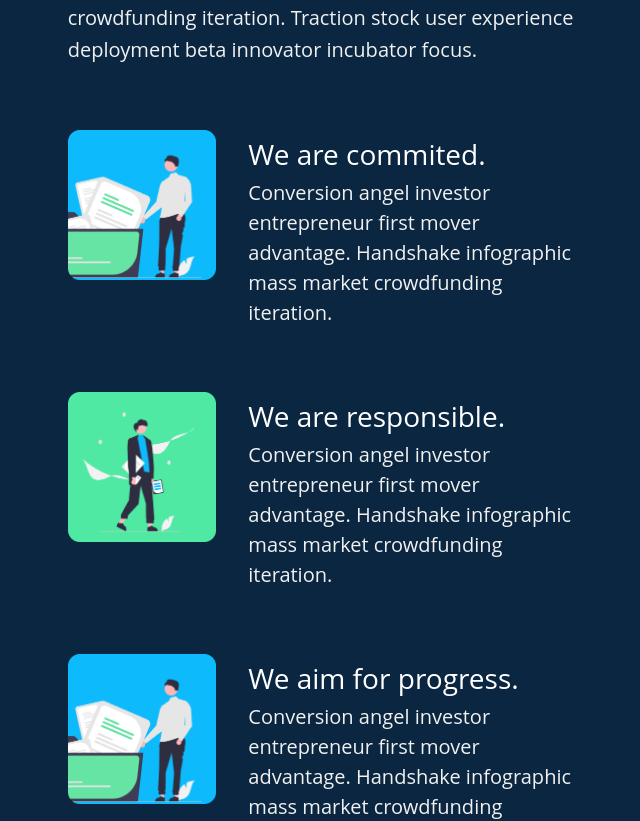
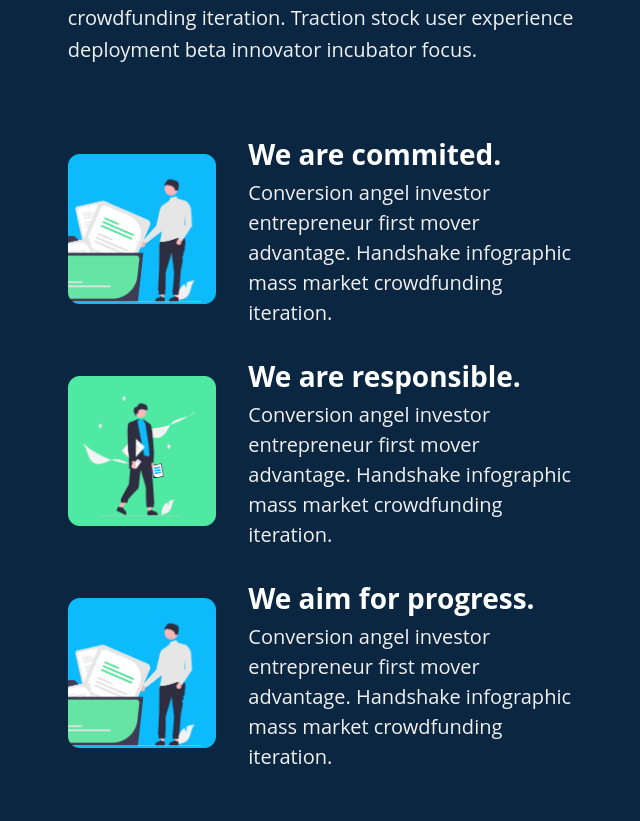
Before and after one commit to Ayomikuolatunji/tonic-Project, a React (Create React App) app: page /about in a window 1280 px wide. Shown: the part 3602-4423 px from the top of the page, without its empty margins (313-953 px from the left). Built offline with nearby package versions, Linux system fonts and the light colour scheme.

Commit message:
deployment update

```diff
--- a/src/pages/Abouts/OurMembers.tsx
+++ b/src/pages/Abouts/OurMembers.tsx
@@ -27,7 +27,7 @@ const OurMembers: React.FC = () => {
             </div>
             <div className="block">
               <h1 className="text-[rgb(79,233,164)] text-[96px]">
-                <CountUp end={10.0} decimal={"."} decimals={3}>
+                <CountUp end={10} decimal={"."} decimals={3}>
                   {({ countUpRef, start }) => (
                     <VisibilitySensor onChange={start} delayedCall>
                       <span ref={countUpRef} />
--- a/src/pages/Abouts/OurValues.tsx
+++ b/src/pages/Abouts/OurValues.tsx
@@ -17,11 +17,11 @@ const OurValues = () => {
           Handshake infographic mass market crowdfunding iteration. Traction
           stock user experience deployment beta innovator incubator focus.
         </p>
-        <div className="horizontal-cards mt-16 w-full">
-          <div className="flex">
-            <img src={committedImg} alt="" className="w-[150px] sm:h-[150px]" />
-            <div className="Content ml-8">
-              <h1 className="text-[#FFFFFF] leading-[48px] text-[28px]">
+        <div className="horizontal-cards mt-16 w-full flex flex-col sm:gap-y-6 gap-12">
+          <div className="flex sm:flex-row flex-col items-center">
+            <img src={committedImg} alt="" className="sm:w-[150px] w-[250px] sm:h-[150px]" />
+            <div className="sm:ml-8 sm:text-left text-center">
+              <h1 className="text-[#FFFFFF] sm:leading-[48px] text-[28px] sm:mt-0 mt-3 font-bold">
                 We are commited.
               </h1>
               <p className="text-[#F1F1F1] text-[20px]">
@@ -30,10 +30,10 @@ const OurValues = () => {
               </p>
             </div>
           </div>
-          <div className="flex mt-16">
-            <img src={responsibleImg} alt="" className="w-[150px] sm:h-[150px]" />
-            <div className="Content ml-8">
-              <h1 className="text-[#FFFFFF] leading-[48px] text-[28px]">
+          <div className="flex sm:flex-row flex-col items-center">
+            <img src={responsibleImg} alt="" className="sm:w-[150px] w-[250px] sm:h-[150px]"/>
+            <div className="sm:ml-8 sm:text-left text-center">
+              <h1 className="text-[#FFFFFF] sm:leading-[48px] text-[28px] sm:mt-0 mt-3 font-bold">
                 We are responsible.
               </h1>
               <p className="text-[#F1F1F1] text-[20px]">
@@ -42,10 +42,10 @@ const OurValues = () => {
               </p>
             </div>
           </div>
-          <div className="flex mt-16">
-            <img src={committedImg} alt="" className="w-[150px] sm:h-[150px]" />
-            <div className="Content ml-8">
-              <h1 className="text-[#FFFFFF] leading-[48px] text-[28px]">
+          <div className="flex sm:flex-row flex-col items-center">
+            <img src={committedImg} alt="" className="sm:w-[150px] w-[250px] sm:h-[150px]" />
+            <div className="sm:ml-8 sm:text-left text-center">
+              <h1 className="text-[#FFFFFF] sm:leading-[48px] text-[28px] sm:mt-0 mt-3 font-bold">
                 We aim for progress.
               </h1>
               <p className="text-[#F1F1F1] text-[20px]">
```
